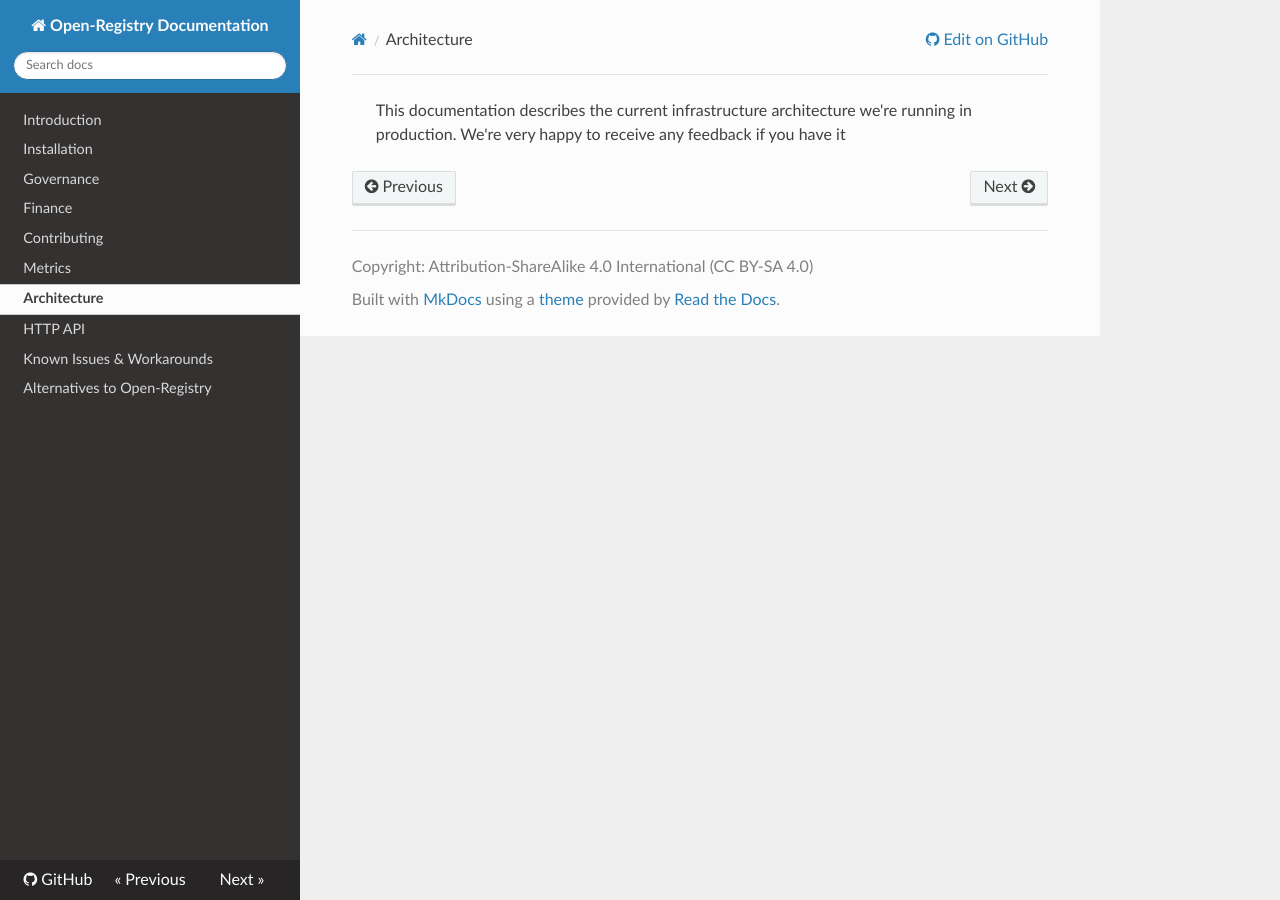
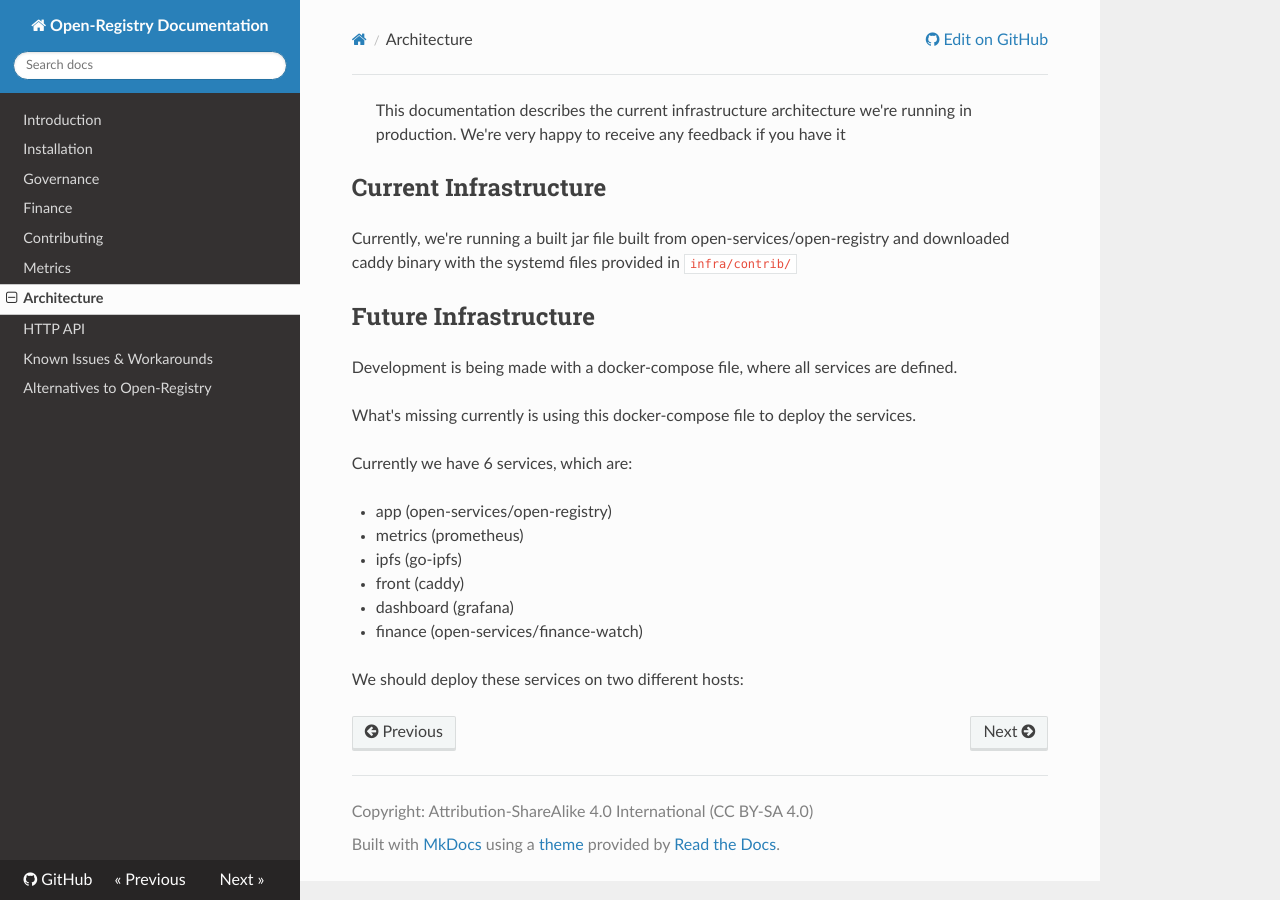
Before and after one commit to open-services/open-registry, an MkDocs documentation site: the page built from docs/architecture.md, in a window 1280 px wide. Built offline with MkDocs 1.6.1, drawn with Linux system fonts in a browser that asks for light colours; nearby versions of some CDN libraries.

Commit message:
Move bunch of infra stuff into `infra/`
License: MIT
Signed-off-by: Victor Bjelkholm <git@victor.earth>

```diff
--- a/docs/architecture.md
+++ b/docs/architecture.md
@@ -1,2 +1,25 @@
 > This documentation describes the current infrastructure architecture we're
 running in production. We're very happy to receive any feedback if you have it
+
+## Current Infrastructure
+
+Currently, we're running a built jar file built from open-services/open-registry
+and downloaded caddy binary with the systemd files provided in `infra/contrib/`
+
+## Future Infrastructure
+
+Development is being made with a docker-compose file, where all services are
+defined.
+
+What's missing currently is using this docker-compose file to deploy the services.
+
+Currently we have 6 services, which are:
+
+- app (open-services/open-registry)
+- metrics (prometheus)
+- ipfs (go-ipfs)
+- front (caddy)
+- dashboard (grafana)
+- finance (open-services/finance-watch)
+
+We should deploy these services on two different hosts:
```
Also changed, not shown: docker-compose.yml (+18 -15 lines), 23 other files.
